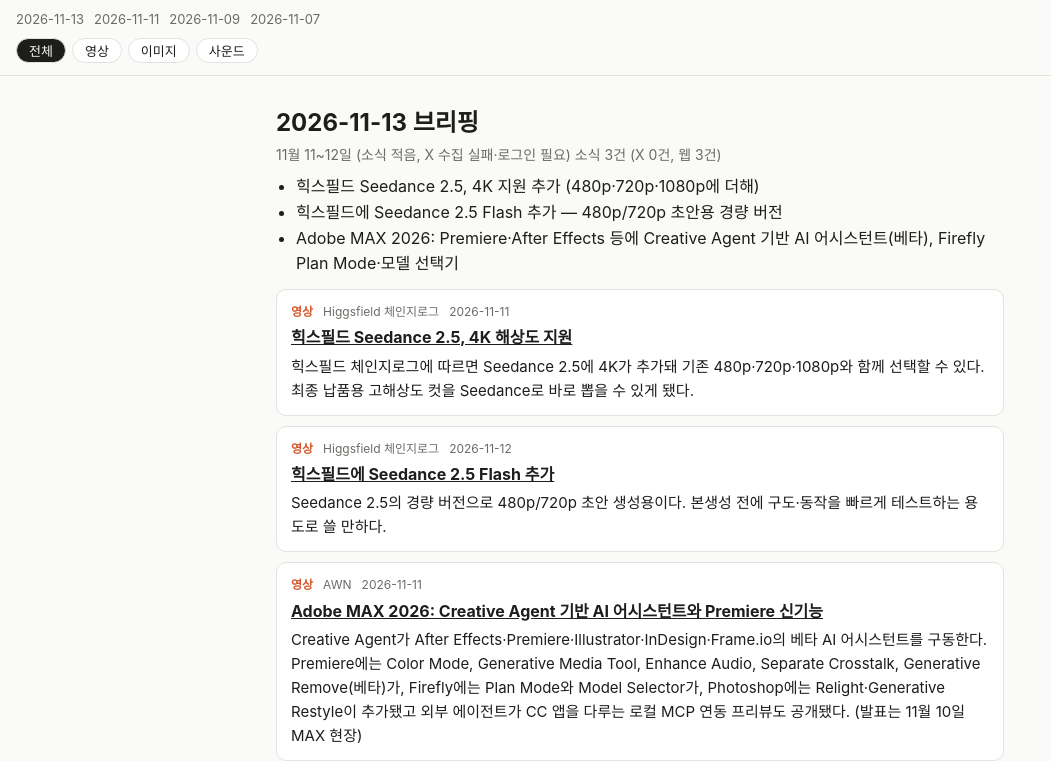
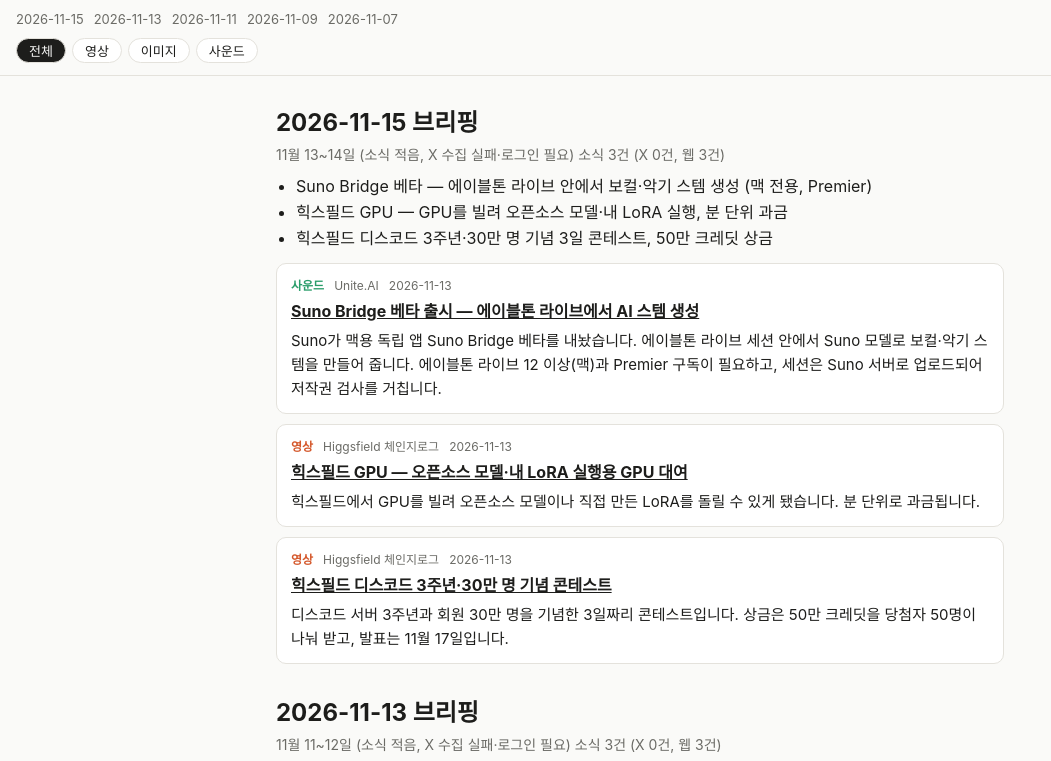
Before and after one commit to divee17-blip/ai-news-brief, a plain HTML site: page docs/index.html in a window 1280 px wide. Shown: the part 38-799 px from the top of the page, without its empty margins (0-1051 px from the left). Drawn offline with Linux system fonts and the light colour scheme.

Commit message:
brief 2026-11-15

```diff
--- a/docs/index.html
+++ b/docs/index.html
@@ -18,9 +18,32 @@ main{max-width:760px;margin:0 auto;padding:8px 16px 60px}
 .meta{display:flex;gap:10px;font-size:12px;color:var(--mute)}
 .cat{font-weight:600}.c-0{color:#d4572a}.c-1{color:#2a7bd4}.c-2{color:#2a9d6a}
 </style></head><body>
-<header><h1>AI 영상·이미지·사운드 브리핑</h1><nav><a href="#2026-11-13">2026-11-13</a><a href="#2026-11-11">2026-11-11</a><a href="#2026-11-09">2026-11-09</a><a href="#2026-11-07">2026-11-07</a></nav>
+<header><h1>AI 영상·이미지·사운드 브리핑</h1><nav><a href="#2026-11-15">2026-11-15</a><a href="#2026-11-13">2026-11-13</a><a href="#2026-11-11">2026-11-11</a><a href="#2026-11-09">2026-11-09</a><a href="#2026-11-07">2026-11-07</a></nav>
 <div class="f"><button data-f="" class="on">전체</button><button data-f="영상">영상</button><button data-f="이미지">이미지</button><button data-f="사운드">사운드</button></div></header>
-<main><section id="2026-11-13" class="brief">
+<main><section id="2026-11-15" class="brief">
+  <h2>2026-11-15 브리핑</h2>
+  <p class="sub">11월 13~14일 (소식 적음, X 수집 실패·로그인 필요) 소식 3건 (X 0건, 웹 3건)</p>
+  <ul class="heads"><li>Suno Bridge 베타 — 에이블톤 라이브 안에서 보컬·악기 스템 생성 (맥 전용, Premier)</li><li>힉스필드 GPU — GPU를 빌려 오픈소스 모델·내 LoRA 실행, 분 단위 과금</li><li>힉스필드 디스코드 3주년·30만 명 기념 3일 콘테스트, 50만 크레딧 상금</li></ul>
+  <article class="item" data-cat="사운드">
+  <div class="meta"><span class="cat c-2">사운드</span>
+  <span>Unite.AI</span><span>2026-11-13</span></div>
+  <h3><a href="https://www.unite.ai/suno-launches-bridge-beta-for-ai-stem-generation-in-ableton-live" target="_blank" rel="noopener">Suno Bridge 베타 출시 — 에이블톤 라이브에서 AI 스템 생성</a></h3>
+  <p>Suno가 맥용 독립 앱 Suno Bridge 베타를 내놨습니다. 에이블톤 라이브 세션 안에서 Suno 모델로 보컬·악기 스템을 만들어 줍니다. 에이블톤 라이브 12 이상(맥)과 Premier 구독이 필요하고, 세션은 Suno 서버로 업로드되어 저작권 검사를 거칩니다.</p>
+</article>
+<article class="item" data-cat="영상">
+  <div class="meta"><span class="cat c-0">영상</span>
+  <span>Higgsfield 체인지로그</span><span>2026-11-13</span></div>
+  <h3><a href="https://higgsfield.ai/creator-hub/changelog#higgsfield-gpu" target="_blank" rel="noopener">힉스필드 GPU — 오픈소스 모델·내 LoRA 실행용 GPU 대여</a></h3>
+  <p>힉스필드에서 GPU를 빌려 오픈소스 모델이나 직접 만든 LoRA를 돌릴 수 있게 됐습니다. 분 단위로 과금됩니다.</p>
+</article>
+<article class="item" data-cat="영상">
+  <div class="meta"><span class="cat c-0">영상</span>
+  <span>Higgsfield 체인지로그</span><span>2026-11-13</span></div>
+  <h3><a href="https://higgsfield.ai/creator-hub/changelog#discord-300k-contest" target="_blank" rel="noopener">힉스필드 디스코드 3주년·30만 명 기념 콘테스트</a></h3>
+  <p>디스코드 서버 3주년과 회원 30만 명을 기념한 3일짜리 콘테스트입니다. 상금은 50만 크레딧을 당첨자 50명이 나눠 받고, 발표는 11월 17일입니다.</p>
+</article>
+</section>
+<section id="2026-11-13" class="brief">
   <h2>2026-11-13 브리핑</h2>
   <p class="sub">11월 11~12일 (소식 적음, X 수집 실패·로그인 필요) 소식 3건 (X 0건, 웹 3건)</p>
   <ul class="heads"><li>힉스필드 Seedance 2.5, 4K 지원 추가 (480p·720p·1080p에 더해)</li><li>힉스필드에 Seedance 2.5 Flash 추가 — 480p/720p 초안용 경량 버전</li><li>Adobe MAX 2026: Premiere·After Effects 등에 Creative Agent 기반 AI 어시스턴트(베타), Firefly Plan Mode·모델 선택기</li></ul>
```
Also changed, not shown: briefs/2026-11-15.json (added, +36 -0 lines).
